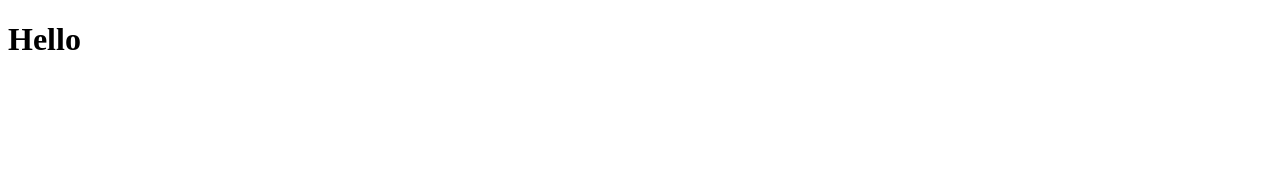
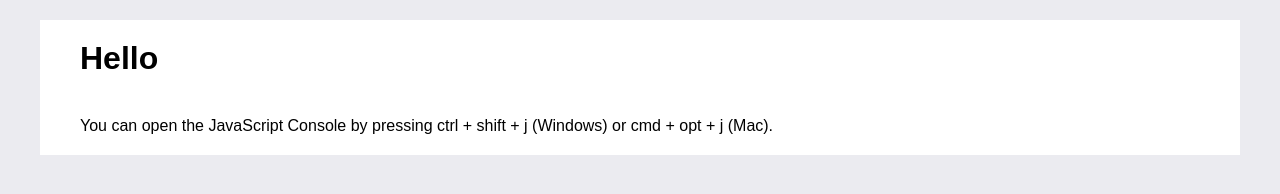
Before and after one commit to MrAbrate/introToJS, a plain HTML site: page index.html in a window 1280 px wide. Drawn offline with Linux system fonts and the light colour scheme.

Commit message:
Added some explanatory information to several files including README.md, styles.css, and main.js

```diff
--- a/css/styles.css
+++ b/css/styles.css
@@ -0,0 +1,13 @@
+/* Write your CSS here */
+
+body {
+    background:#EBEBF0;
+    margin: 20px 40px;
+    font-family: Arial, sans-serif;
+}
+
+h1,
+p {
+    padding: 20px 40px;
+    margin: 0px;background: #FFFFFF;
+}
--- a/index.html
+++ b/index.html
@@ -6,6 +6,7 @@
     </head>
     <body>
         <h1>Hello</h1>
+        <p>You can open the JavaScript Console by pressing ctrl + shift + j (Windows) or cmd + opt + j (Mac).</p>
         <script src="js/main.js"></script>
     </body>
 </html>
--- a/js/main.js
+++ b/js/main.js
@@ -0,0 +1 @@
+//You can write your JavaScript here
```
Also changed, not shown: 1 other file.
